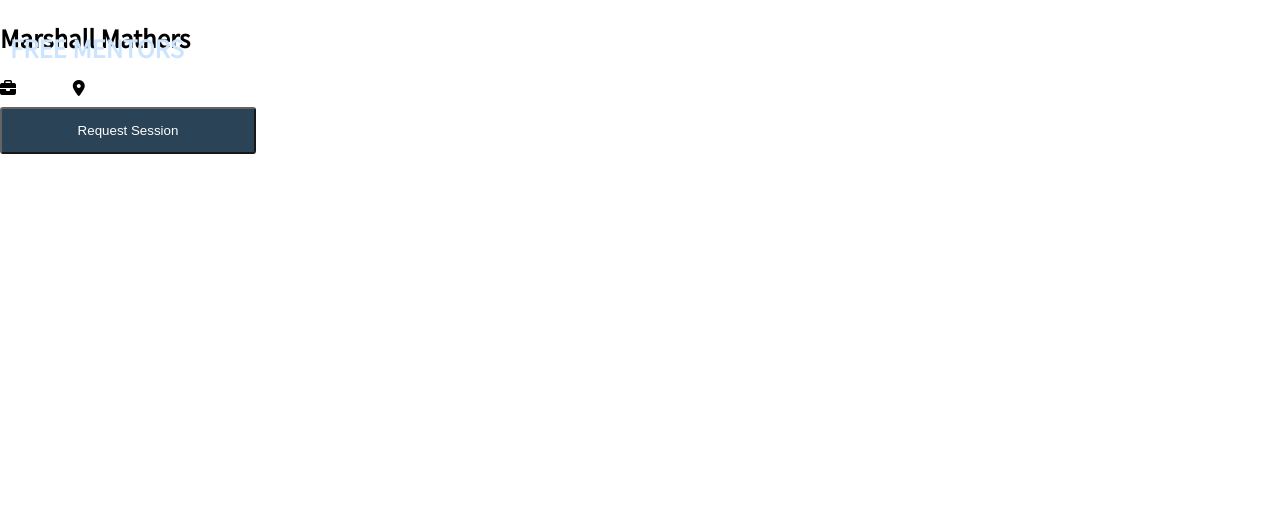
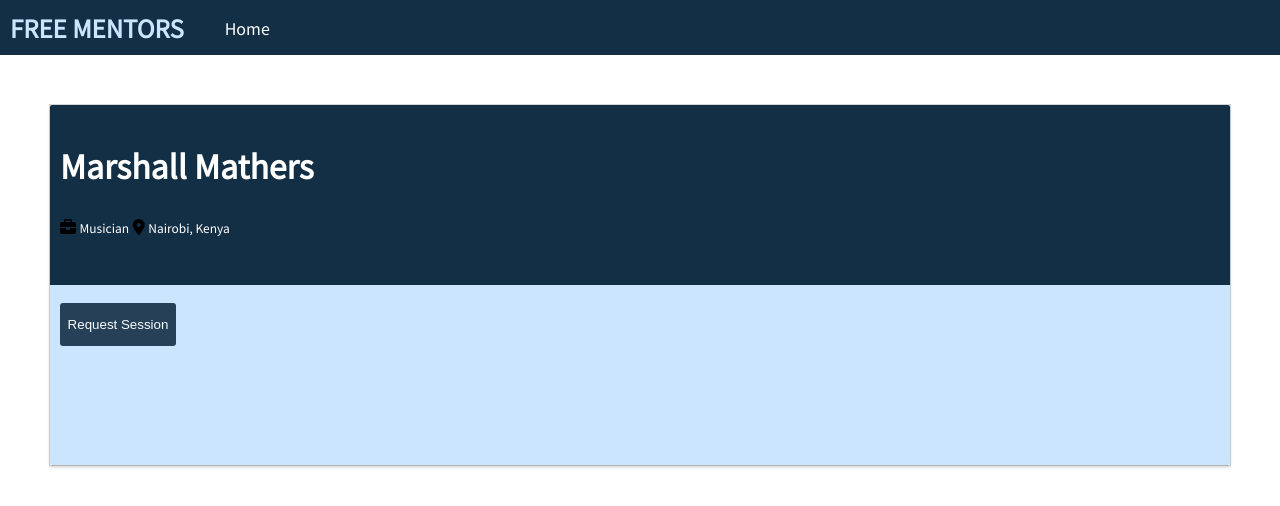
Before and after one commit to BurnerB/Free-Mentors, a plain HTML site: page UI/mentor.html in a window 1280 px wide. Drawn offline with Linux system fonts and the light colour scheme.

Commit message:
ft(ui):Style Mentor info page[Finish #167571101]

```diff
--- a/UI/css/style.css
+++ b/UI/css/style.css
@@ -6,10 +6,9 @@ body{
     box-sizing: border-box;
     overflow-x: hidden;
     font-family: 'Noto Sans KR', sans-serif;
-
 }
 
-header{
+.header{
     background-image:linear-gradient(rgba(0,0,0,0.6),rgba(0,0,0,0.1)),url(../images/mentoring.jpg);
     background-size: cover;
     background-position: center;
@@ -17,6 +16,12 @@ header{
     height: 100vh;
     background-repeat: no-repeat;
 }
+.header2{
+    background-color: #132f45;
+    width: 100%;
+    height: 55px;
+}
+
 
 
 /* Header styles */
@@ -78,7 +83,7 @@ header{
     float: left;
     width: 100%;
     margin-bottom: 0px;
-    margin-left: 550px;
+    margin-left: 5px;
     height: 25px;
     padding: 5px 10px;
     font-size: 14px;
@@ -172,6 +177,7 @@ label{
     cursor: pointer;
     width: 20%;
     opacity: 0.9;
+    border: none;
     border-radius: 3px;
 }
 button:hover {
@@ -212,6 +218,8 @@ p{
 #toggle{
     display: none;
 }
+
+/* Mentors  */
 .mentors{
     margin:10px;
     display: flex;
@@ -237,6 +245,12 @@ p{
     margin:10px;
 
 }
+
+.name a{
+    color: #ffffff;
+    text-decoration: none;
+    cursor: pointer;
+}
 .name{
   background-color: #132f45;
   padding:0;
@@ -255,7 +269,46 @@ span{
     font-size: 12px;
     color: #ffffff;
 }
+/* Mentor-info */
+.mentor-info{
+    margin: 50px;
+    box-shadow: 0 0 0 1px rgba(0,0,0,.15),0 2px 3px rgba(0,0,0,.2);
+}
+.landing{
+    display: flex;
+    flex-wrap: wrap;
+    overflow-y: hidden;
+    white-space: nowrap;
+    border-radius: 2px;
+}
+.banner{
+    background:#132f45;
+    background-size: cover;
+    background-position: top;
+    width: 100%;
+    height: 20vh;
+    background-repeat: no-repeat;
+    padding: 10px;
 
+}
+
+.banner h2{
+    color: #ffffff;
+    font-size: 2em;
+}
+
+.head{
+    background: #cce5ff;
+    width: 100%;
+    height: 20vh;
+    padding: 10px;
+}
+.head button{
+    width: 10%;
+    display: inline-block;
+    padding-left: 5px;
+    padding-right: 5px;
+}
 
 
 
```
